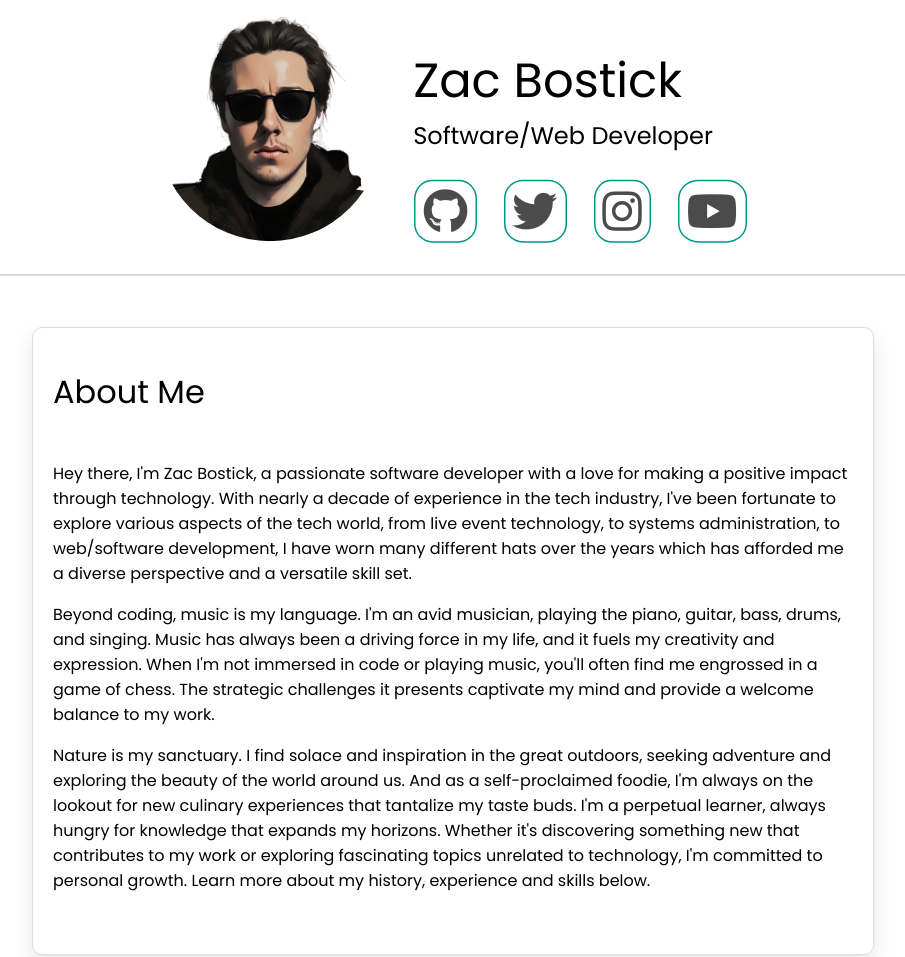
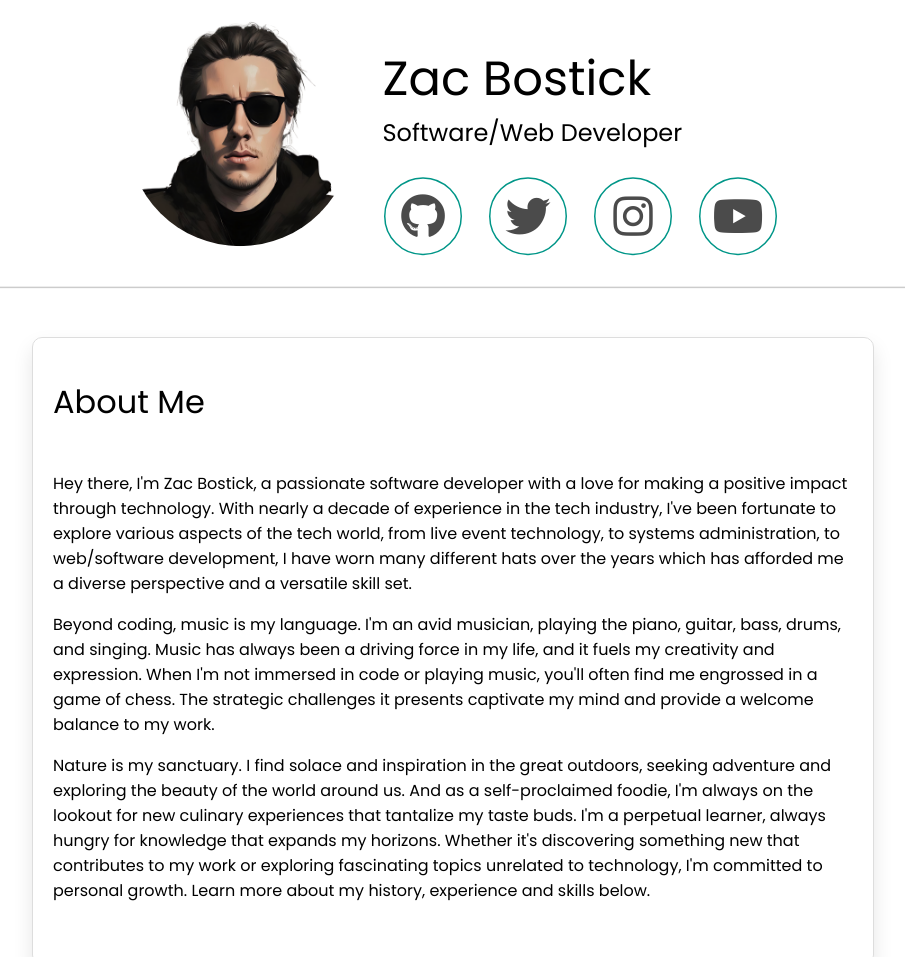
Before and after one commit to ZacBostick/devportfolio, a plain HTML site: page index.html in a window 1280 px wide. Shown: the top 957 px of the page, without its empty margins (187-1092 px from the left). Drawn offline with nearby package versions, Linux system fonts and the light colour scheme.

Commit message:
Blog Updates

```diff
--- a/index.html
+++ b/index.html
@@ -12,7 +12,8 @@
     <link rel="stylesheet" href="https://cdn.jsdelivr.net/gh/devicons/devicon@v2.15.1/devicon.min.css">
     <script src="https://ajax.googleapis.com/ajax/libs/jquery/3.5.1/jquery.min.js"></script>
     <link rel="icon" type="image/x-icon" href="images/favicon.ico">
-    <script src="https://unpkg.com/rss-parser/dist/rss-parser.min.js"></script>
+    <script src="https://storage.googleapis.com/feednami-static/js/feednami-client-v1.1.js"></script>
+
 </head>
 </head>
 <body>
@@ -186,7 +187,7 @@
                         <span>OAuth</span>
                     </div>
                     <p>Recently, while building a mobile app for my organization’s membership portal, I encountered an issue with YouTube API restrictions on private and unlisted videos. These restrictions prevent fetching of unlisted playlists, a significant issue if your organization uses...</p>
-                    <a href="https://medium.com/@zac.bostick/private-youtube-api-fetcher-3459eb4e70b3">Read More</a>
+                    <a href="https://blog.zacbostick.com/private-youtube-api-fetcher">Read More</a>
                 </div>
             </div>
         </div>
--- a/styles.css
+++ b/styles.css
@@ -529,7 +529,19 @@
 #socials .social-link:hover {
     color: #00665c;
 }
-
+.social-link {
+    color: inherit;
+    text-decoration: none;
+    border: 1px solid;
+    border-radius: 50%;  /* Make it circle by setting it to 50% */
+    padding: 5px;
+    margin: 1px;
+    display: inline-flex;
+    justify-content: center;
+    align-items: center;
+    width: 40px;   /* Give a fixed width */
+    height: 40px;  /* Give a fixed height */
+}
 
 #link{
     text-decoration: none;
```
